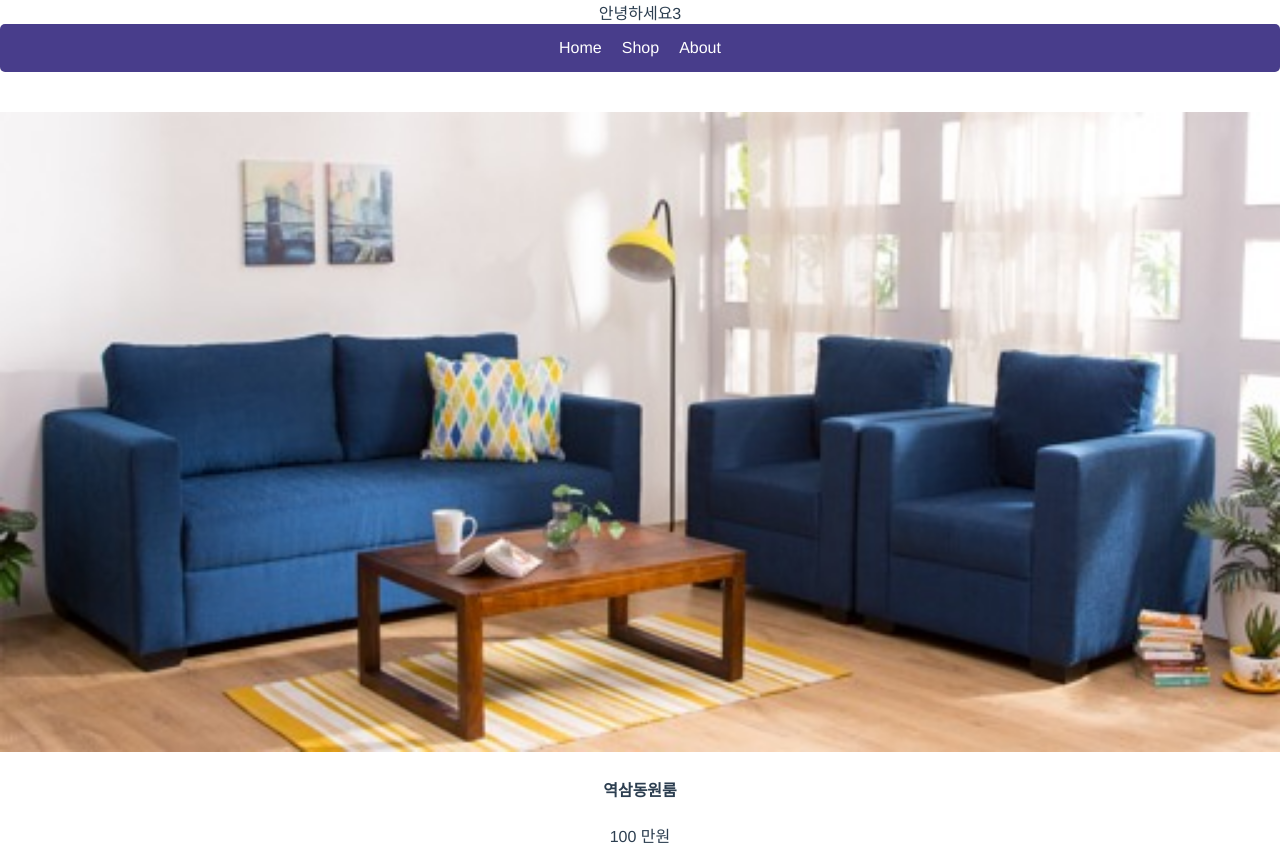
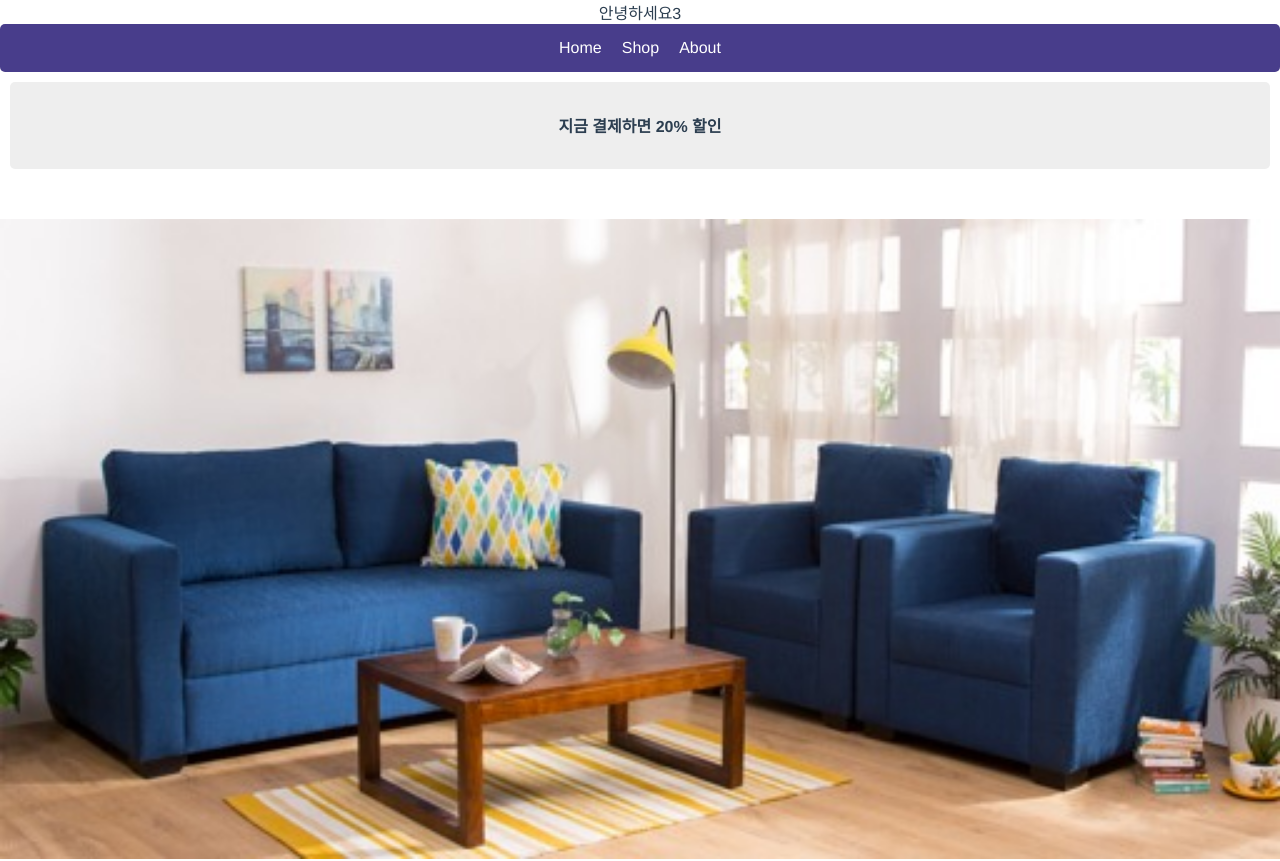
Before and after one commit to LeeJaeEun0/vue-study, a Vue app: page / in a window 1280 px wide. Shown: the top 861 px of the page. Built offline with nearby package versions, Linux system fonts and the light colour scheme.

Commit message:
컴포넌트 만들기

```diff
--- a/src/App.vue
+++ b/src/App.vue
@@ -24,6 +24,8 @@
   <div class="menu">
       <a v-for="i in menu" :key="i">{{i}}</a>
     </div>
+
+  <Discount/>
 
   <!-- <div  v-for="(a,i) in products" :key="i" >
     <h4>{{products[i]}}</h4>
@@ -69,7 +71,8 @@
 
 </template>
 <script>
-import data from './assets/data.js'
+import data from './assets/data.js';
+import Discount from './Discount.vue';
 
 export default {
   name: 'App',
@@ -89,6 +92,7 @@ export default {
     }
   },
   components: {
+    Discount : Discount, // Discount로 축약가능
   }
 }
 </script>
@@ -109,6 +113,12 @@ div {
   width: 100%; background: white;
   border-radius: 8px;
   padding: 20px;
+}
+.discount{
+  background: #eee;
+  padding: 10px;
+  margin: 10px;
+  border-radius: 5px;
 }
 #app {
   font-family: Avenir, Helvetica, Arial, sans-serif;
--- /dev/null
+++ b/src/Discount.vue
@@ -0,0 +1,15 @@
+<template>
+  <div class="discount">
+    <h4>지금 결제하면 20% 할인</h4>
+  </div>
+</template>
+
+<script>
+export default {
+//eslint-disable-next-line
+name: 'Discount',
+}
+</script>
+
+<style>
+</style>
```
Also changed, not shown: src/Modal.vue (added, +21 -0 lines).
